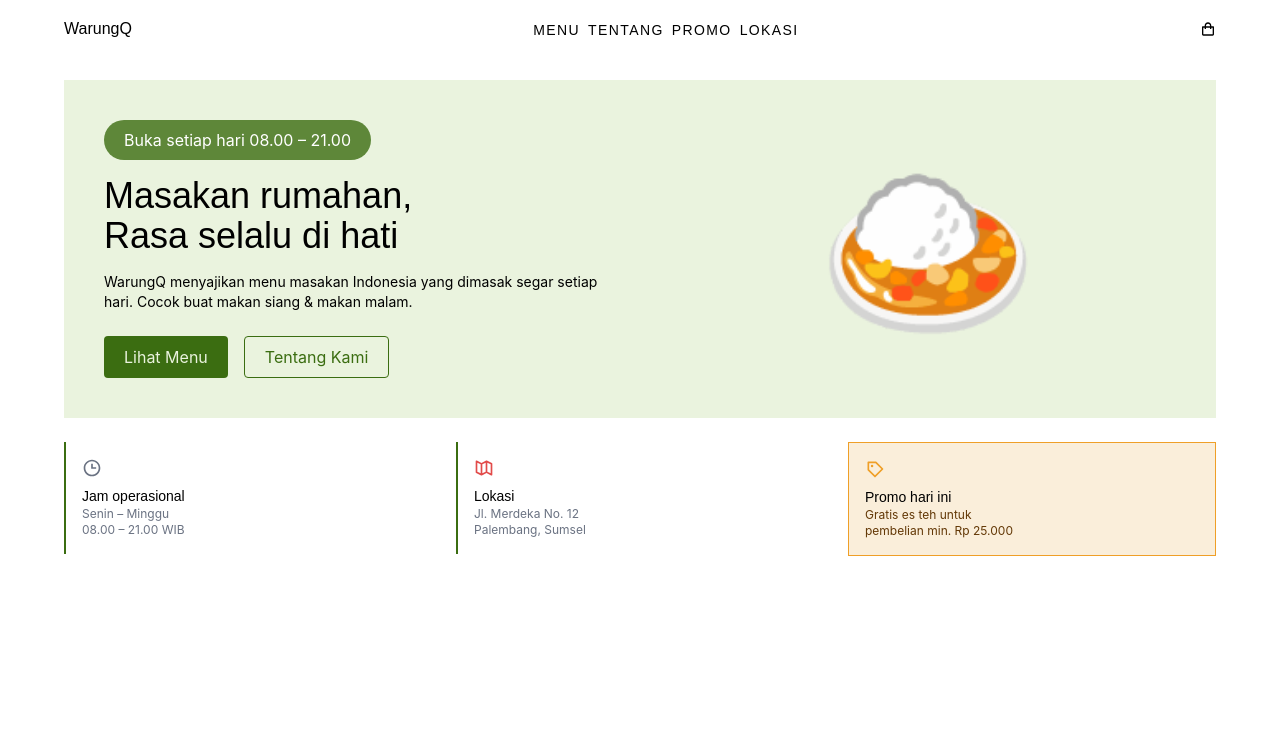
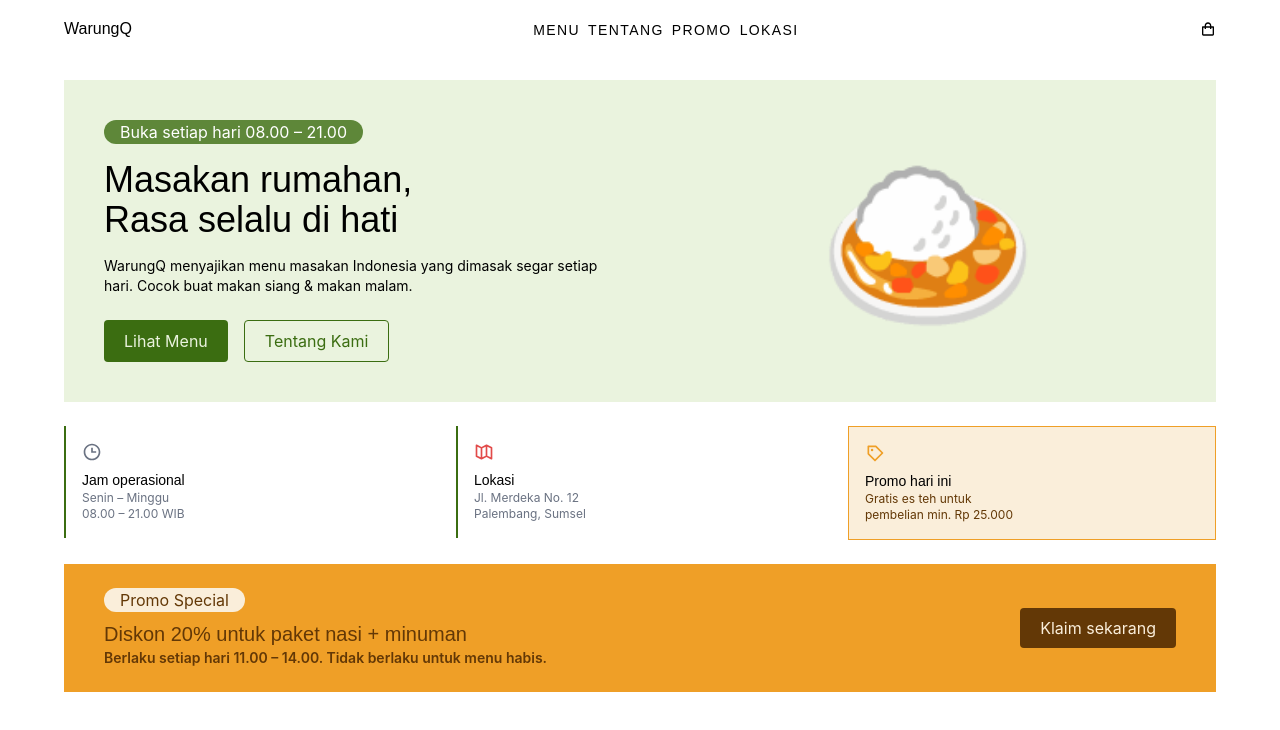
Before and after one commit to FaizZzhue/warungQ, a React (Vite) app: page / in a window 1280 px wide. Shown: the top 730 px of the page. Built offline with nearby package versions, Linux system fonts and the light colour scheme.

Commit message:
feat(info): add sections

```diff
--- a/src/components/Badge.jsx
+++ b/src/components/Badge.jsx
@@ -1,10 +1,10 @@
 const Badge = ({ children, variant, className}) => {
-    const base = "inline-flex items-center justify-center rounded-full font-body px-5 py-2"
+    const base = "inline-flex items-center justify-center rounded-full font-body px-4"
 
     const variants = {
         primary: "bg-primary/80 text-white",
         second: "bg-primary-light text-black",
-        third: "bg-accent-light text-primary-light",
+        third: "bg-accent-light text-accent-dark",
         danger: "bg-danger text-white"
     }
 
--- a/src/components/Button.jsx
+++ b/src/components/Button.jsx
@@ -3,6 +3,7 @@ const Button = ({ children, onClick, variant, className, disabled}) => {
 
     const variants = {
         primary: "bg-primary text-primary-light hover:bg-primary-dark",
+        second: "bg-accent-dark text-accent-light hover:bg-primary-light hover:text-accent-dark",
         outline: "border border-primary text-primary hover:bg-primary-light",
         danger: "bg-danger text-white hover:bg-danger-dark"
     }
--- a/src/container/Info/Info.jsx
+++ b/src/container/Info/Info.jsx
@@ -1,6 +1,7 @@
+import Badge from "../../components/Badge";
+import Button from "../../components/Button";
 import { infoItems } from "../../constans/info"
 import InfoContent from "./InfoContent"
-
 
 const Info = () => {
     return (
@@ -15,6 +16,24 @@ const Info = () => {
                         />
                     ))}
                 </div>
+
+                <div className="bg-accent py-6 px-6 md:px-10 mt-6 flex flex-col md:flex-row justify-between md:items-center gap-4 mx-4 md:mx-0">
+                    <div className="flex flex-col items-center md:items-start">
+                        <Badge variant="third">Promo Special</Badge>
+
+                        <p className="font-heading font-medium text-accent-dark mt-2 text-center md:text-left text-xl">
+                            Diskon 20% untuk paket nasi + minuman
+                        </p>
+
+                        <p className="text-sm text-accent-dark font-semibold text-center md:text-left">
+                            Berlaku setiap hari 11.00 – 14.00. Tidak berlaku untuk menu habis.
+                        </p>
+                    </div>
+
+                    <div className="flex justify-center md:block md:flex-shrink-0">
+                        <Button variant="second">Klaim sekarang</Button>
+                    </div>
+                </div>
             </div>
         </section>
     )
```
